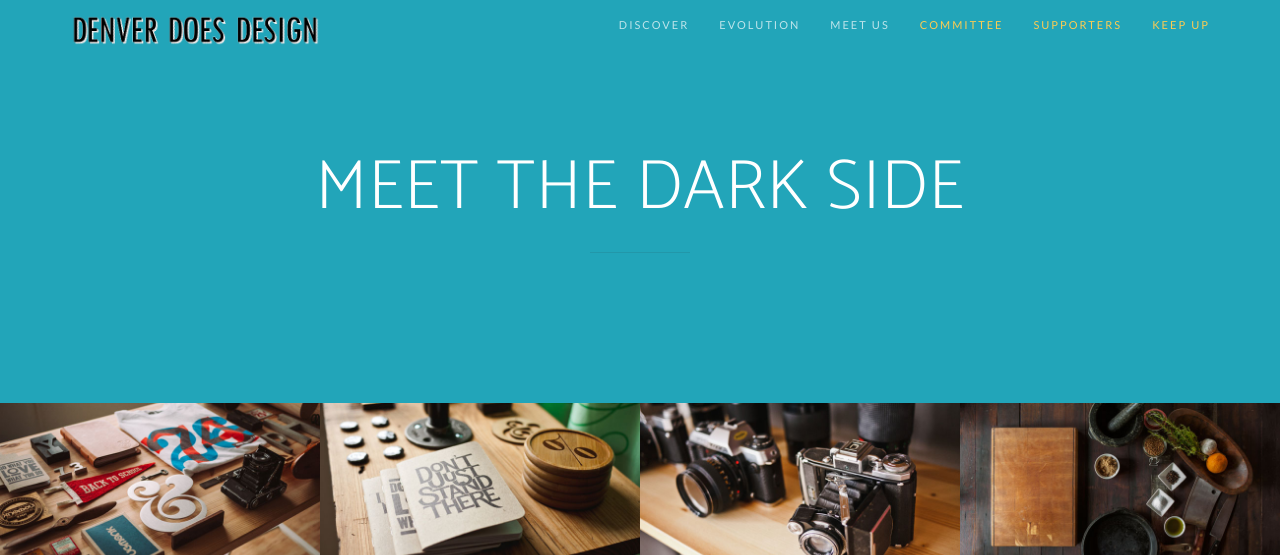
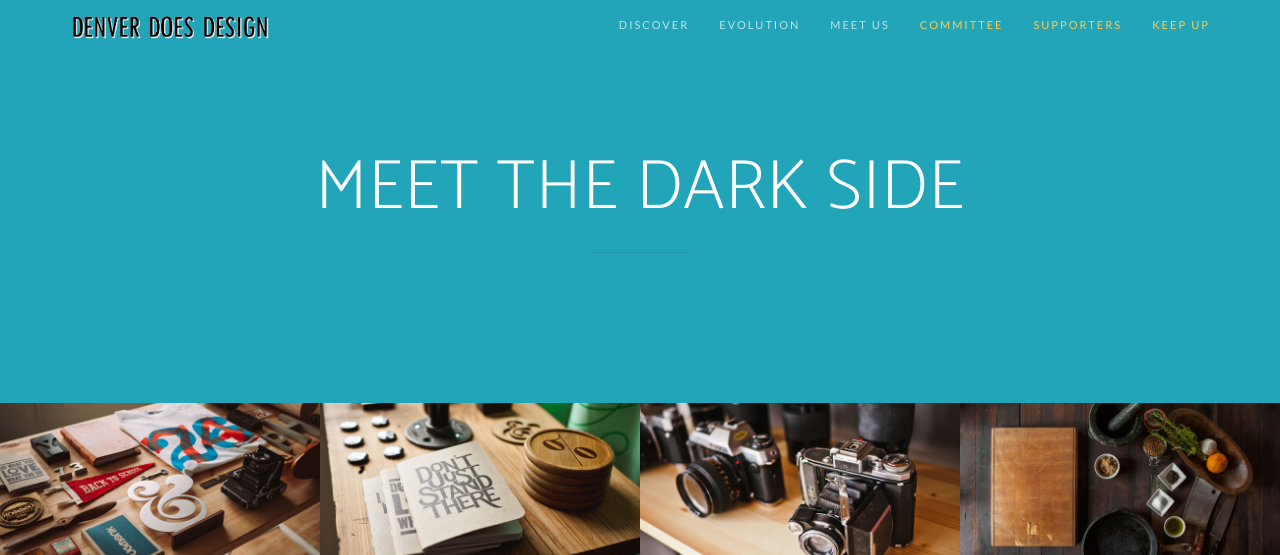
Before and after one commit to JonathanHemnes/denver-does-design, a Jekyll site: the page built from test.html, in a window 1280 px wide. Shown: the top 555 px of the page. Built offline with Jekyll 4.4.1, drawn with Linux system fonts in a browser that asks for light colours; nearby versions of some CDN libraries; some web fonts are replaced; some of the changed text lies outside the part shown; grey boxes are pictures that could not be loaded.

Commit message:
more work

```diff
--- a/_includes/nav.html
+++ b/_includes/nav.html
@@ -5,7 +5,7 @@
             <button type="button" class="navbar-toggle collapsed" data-toggle="collapse" data-target="#bs-example-navbar-collapse-1">
                 <span class="sr-only">Toggle navigation</span><i class="fa fa-bars"></i>
             </button>
-            <a class="navbar-brand page-scroll" href="#page-top"><img src="{{ "/img/logo_one_basic_text.png" | prepend: site.baseurl }}" style="width: 250px;" alt=""></a>
+            <a class="navbar-brand page-scroll" href="#page-top"><img src="{{ "/img/logo_one_basic_text.png" | prepend: site.baseurl }}" class="logo-img" alt=""></a>
         </div>
 
         <!-- Collect the nav links, forms, and other content for toggling -->
--- a/_includes/services.html
+++ b/_includes/services.html
@@ -4,7 +4,7 @@
             <div class="row">
                 <div class="col-lg-12 text-center">
                     <div class="section-heading">
-                        <h2>MEET THE DARK SIDE</h2>
+                        <h2>EVOLUTION OF DENVER DOES DESIGN</h2>
                         <p>This is where the history goes</p>
                         <hr>
                         <p>There is some more history down here</p>
--- a/_sass/_layout.scss
+++ b/_sass/_layout.scss
@@ -4,6 +4,26 @@
 $grey: rgb(123,111,93);
 $black: rgb(0,0,0);
 $white: #ffffff;
+
+$screen-sm: 375px;
+$screen-md: 720px;
+$screen-lg: 1200px;
+.hide-sm {
+    @media screen and (max-width: $screen-md) {
+        display: none;
+    }
+}
+
+
+.logo-img {
+    @media screen and (max-width: $screen-md) {
+        width: 125px;
+    }
+    @media screen and (min-width: $screen-md) {
+        width: 200px
+    }
+
+}
 
 .logo-container {
     margin-top:10%;
```
